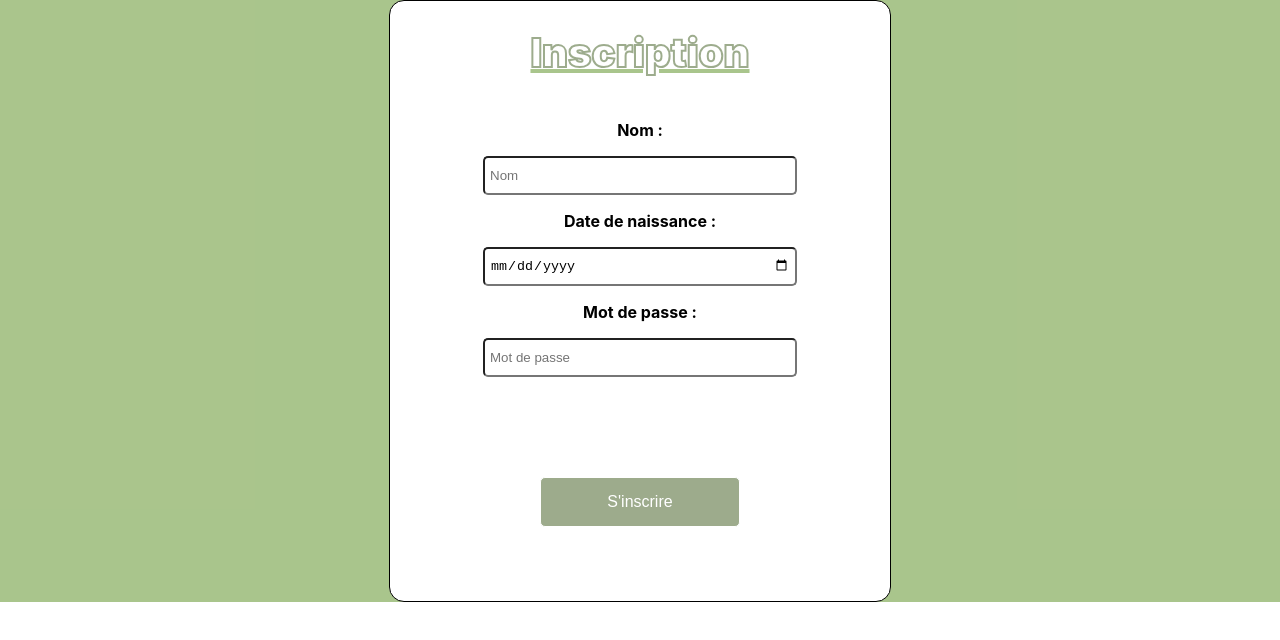
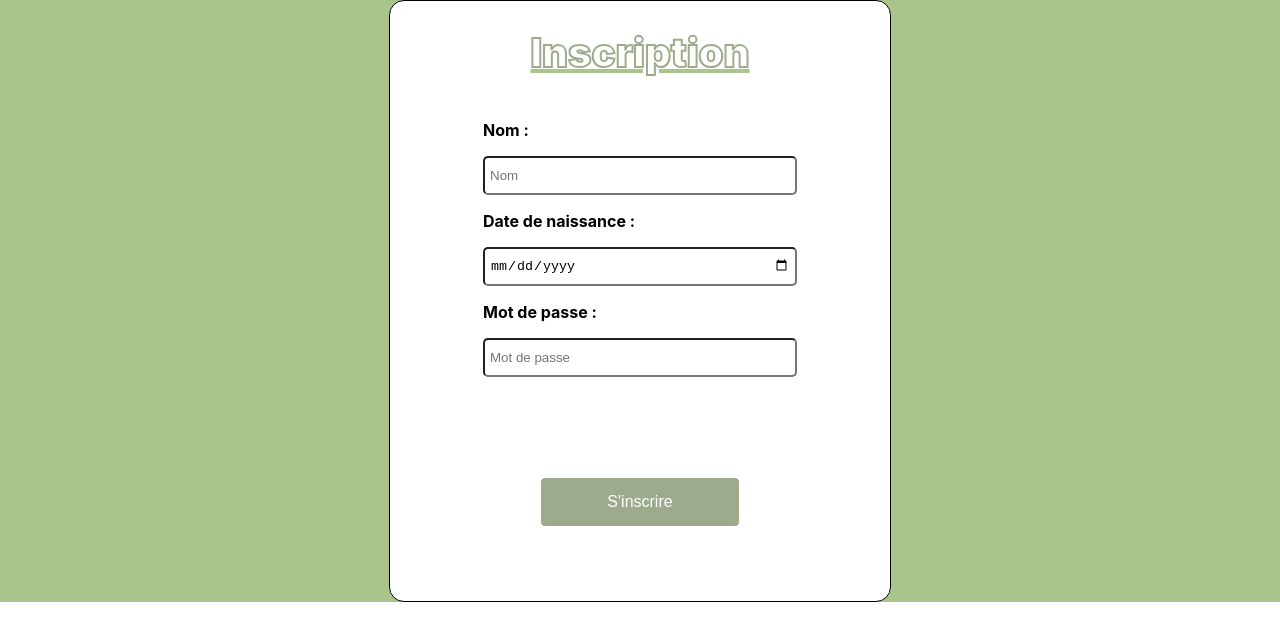
Before and after one commit to OthmaneB-Pro/TaskSync, a React (Create React App) app: page /inscriptionForm in a window 1280 px wide. Shown: the top 640 px of the page. Built offline with nearby package versions, Linux system fonts and the light colour scheme.

Commit message:
♻️ Login > ButtonPrimary : Refacto button in reusable components

```diff
--- a/src/components/pages/login/LoginPage.tsx
+++ b/src/components/pages/login/LoginPage.tsx
@@ -22,7 +22,6 @@ const LoginPageStyled = styled.div`
     width: 800px;
     height: 600px;
     border-radius: 15px;
-    border: 1px solid black;
     position: relative;
     overflow-y: hidden;
 
--- a/src/components/pages/login/WelcomePage.tsx
+++ b/src/components/pages/login/WelcomePage.tsx
@@ -1,8 +1,13 @@
-import { useNavigate } from "react-router-dom";
+import { useState } from "react";
 import styled from "styled-components";
+import InscriptionForm from "./inscriptionForm/InscriptionForm";
+import LoginForm from "./loginForm/LoginForm";
 
-export default function LoginForm() {
-    const navigate = useNavigate()
+export default function WelcomePage() {
+const [formType, setFormType] = useState("")
+
+  if(formType === "inscription"){return <InscriptionForm/> }
+  if(formType === "connexion"){return <LoginForm/>}
 
   return (
     <LoginFormStyled>
@@ -14,8 +19,8 @@ export default function LoginForm() {
         votre quotidien avec TaskSync !
       </p>
       <p>Connectez-vous ! Pas encore de compte ? Inscrivez-vous</p>
-     <button onClick={() => navigate("/inscriptionForm")}>S'inscrire</button>
-    <button onClick={() => navigate("/loginForm")}>Se connecter</button>
+     <button onClick={() => {setFormType("inscription")}}>S'inscrire</button>
+    <button onClick={() => {setFormType("connexion")}}>Se connecter</button>
     </LoginFormStyled>
   );
 }
--- a/src/components/pages/login/inscriptionForm/InscriptionForm.tsx
+++ b/src/components/pages/login/inscriptionForm/InscriptionForm.tsx
@@ -2,6 +2,7 @@ import { useState } from "react";
 import { useNavigate } from "react-router";
 import styled from "styled-components";
 import InputText from "../../../reusable-ui/InputText";
+import ButtonPrimary from "../../../reusable-ui/ButtonPrimary";
 
 export default function InscriptionForm() {
   const [user, setUser] = useState({
@@ -26,31 +27,31 @@ export default function InscriptionForm() {
       <div className="container">
         <h1>Inscription</h1>
         <form action="submit">
-          <p>Nom :</p>
           <InputText
             value={user.username}
             name="username"
             type="name"
             placeholder="Nom"
             onChange={handleChange}
+            label={"Nom :"}
           />
-          <p>Date de naissance :</p>
           <InputText
             value={user.date}
             name="date"
             type="date"
             placeholder="date"
             onChange={handleChange}
+            label={"Date de naissance :"}
           />
-          <p>Mot de passe :</p>
           <InputText
             value={user.password}
             name="password"
             type="password"
             placeholder="Mot de passe"
             onChange={handleChange}
+            label={"Mot de passe :"}
           />
-          <button onClick={handleClick}>S'inscrire</button>
+          <ButtonPrimary label={"S'inscrire"} onClick={handleClick} />
         </form>
       </div>
     </InscriptionFormStyled>
@@ -88,27 +89,6 @@ const InscriptionFormStyled = styled.div`
     text-decoration: underline #528a177e;
     -webkit-text-stroke: 2px #3755167d;
   }
-  p {
-    font-weight: 700;
-  }
-  button {
-    padding: 15px;
-    width: 200px;
-    background-color: #3755167d;
-    border: 1px solid white;
-    border-radius: 5px;
-    color: white;
-    margin-top: 100px;
-    font-size: 16px;
-    &:hover {
-      background-color: white;
-      color: #3755167d;
-      cursor: pointer;
-      border-color: #3755167d;
-      transition: 0.3s;
-    }
-  }
-
   form {
     display: flex;
     flex-direction: column;
--- /dev/null
+++ b/src/components/reusable-ui/ButtonPrimary.tsx
@@ -0,0 +1,30 @@
+import styled from "styled-components";
+
+type ButtonPrimaryType = {
+    label : string;
+    onClick : (event: React.MouseEvent<HTMLButtonElement, MouseEvent>) => void;
+}
+
+export default function ButtonPrimary({onClick, label} : ButtonPrimaryType) {
+  return (
+    <ButtonPrimaryStyled onClick={onClick}>{label}</ButtonPrimaryStyled>
+  )
+}
+
+const ButtonPrimaryStyled = styled.button`
+    padding: 15px;
+    width: 200px;
+    background-color: #3755167d;
+    border: 1px solid white;
+    border-radius: 5px;
+    color: white;
+    margin-top: 100px;
+    font-size: 16px;
+    &:hover {
+      background-color: white;
+      color: #3755167d;
+      cursor: pointer;
+      border-color: #3755167d;
+      transition: 0.3s;
+    }
+`
--- a/src/components/reusable-ui/InputText.tsx
+++ b/src/components/reusable-ui/InputText.tsx
@@ -6,6 +6,7 @@ type InputTextType = {
   type: string;
   placeholder: string;
   onChange: (event: React.ChangeEvent<HTMLInputElement>) => void;
+  label : string;
 };
 
 export default function InputText({
@@ -14,21 +15,30 @@ export default function InputText({
   type,
   placeholder,
   onChange,
+  label,
 }: InputTextType) {
   return (
-    <InputTextStyled
+    <InputTextStyled>
+    <p>{label}</p>
+    <input
       value={value}
       name={name}
       type={type}
       placeholder={placeholder}
-      onChange={onChange}
-    ></InputTextStyled>
+      onChange={onChange}>
+     </input>
+    </InputTextStyled>
   );
 }
 
-const InputTextStyled = styled.input`
+const InputTextStyled = styled.div`
+    input{
     width: 300px;
     height: 25px;
     padding: 5px;
     border-radius: 5px;
+    }
+    p {
+    font-weight: 700;
+  }
 `
```
